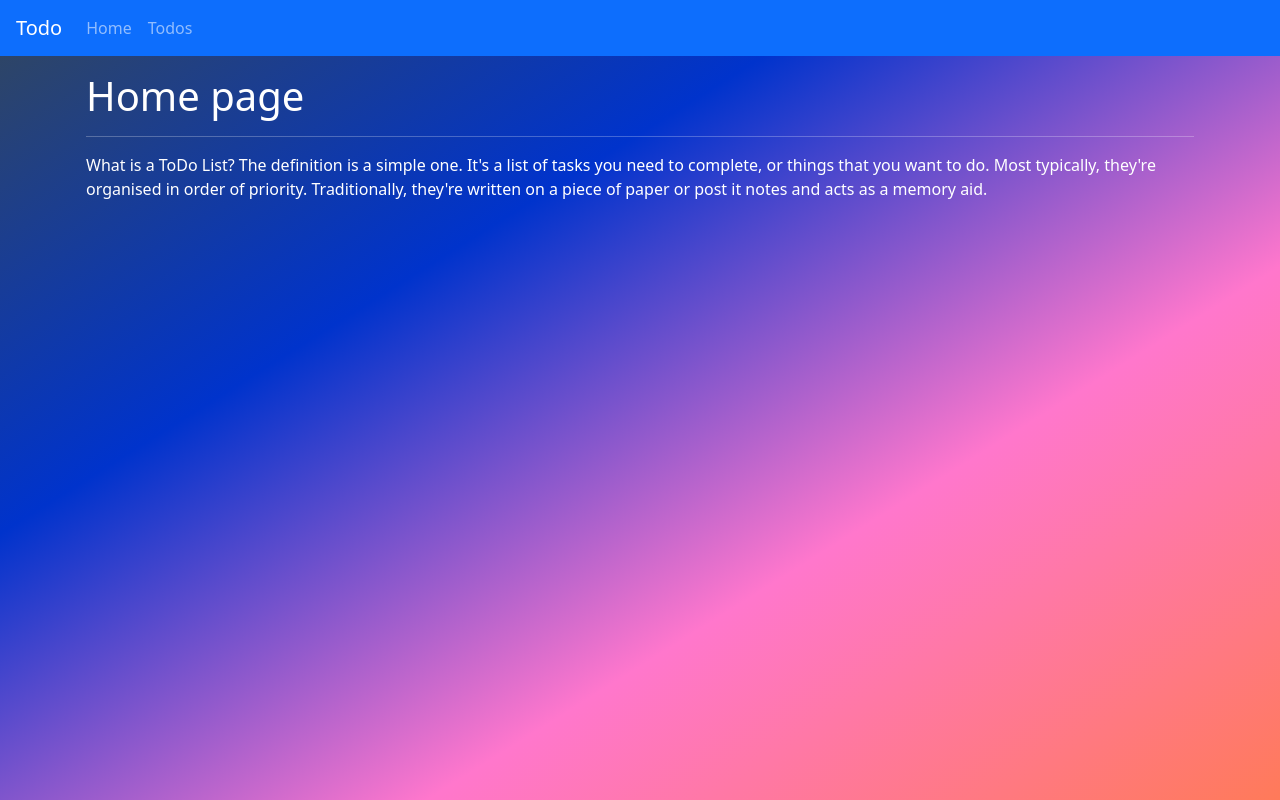
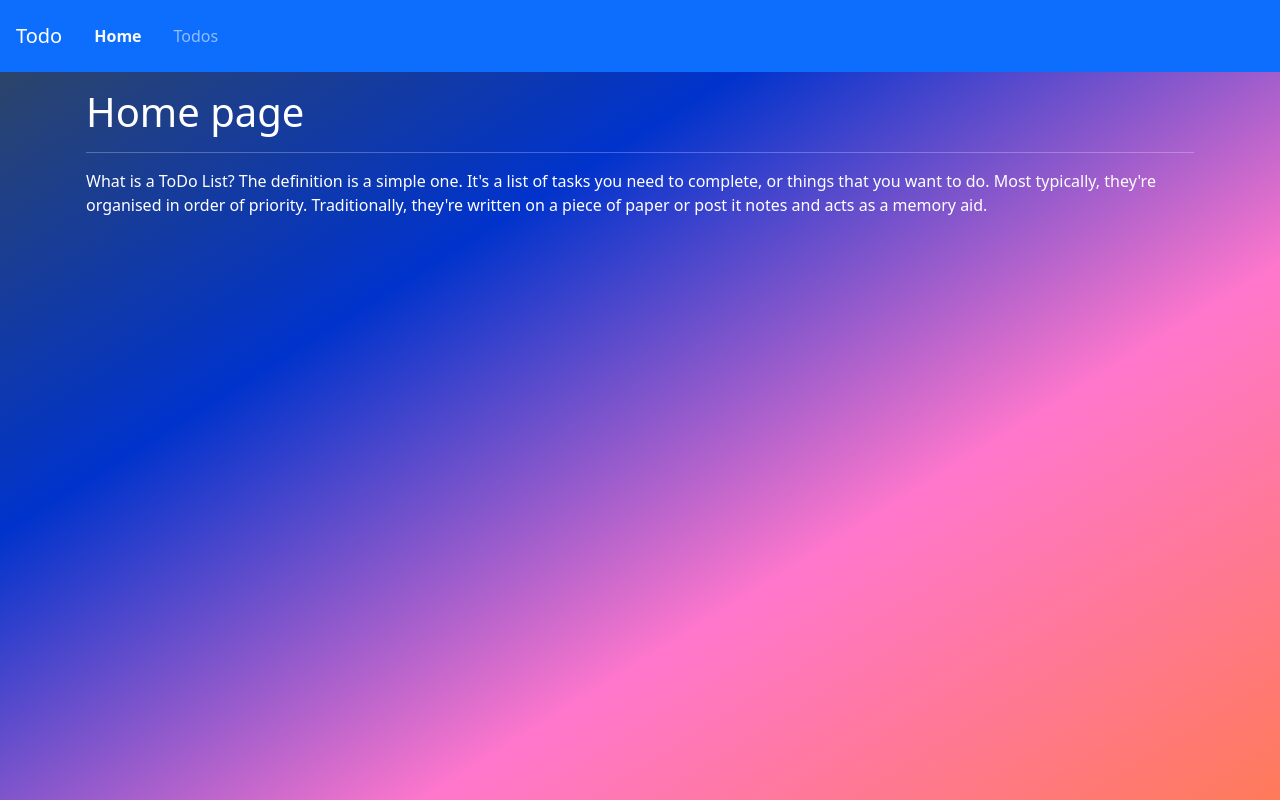
Before and after one commit to nurySar97/vue-to-do, a Vue app: page / in a window 1280 px wide. Built offline with nearby package versions, Linux system fonts and the light colour scheme; what vue-uuid would draw is missing.

Commit message:
navbar fixed

```diff
--- a/src/App.vue
+++ b/src/App.vue
@@ -5,8 +5,24 @@
       <b-navbar-toggle target="nav-collapse" />
       <b-collapse id="nav-collapse" is-nav>
         <b-navbar-nav>
-          <b-nav-item href="/">Home</b-nav-item>
-          <b-nav-item href="/todos">Todos</b-nav-item>
+          <b-nav-item>
+            <b-link
+              class="nav-link"
+              to="/"
+              active-class="fw-bold text-light"
+              exact
+              >Home</b-link
+            >
+          </b-nav-item>
+          <b-nav-item>
+            <b-link
+              class="nav-link"
+              to="/todos"
+              active-class="fw-bold text-light"
+              exact
+              >Todos</b-link
+            >
+          </b-nav-item>
         </b-navbar-nav>
       </b-collapse>
     </b-navbar>
--- a/src/pages/todos.vue
+++ b/src/pages/todos.vue
@@ -22,7 +22,7 @@ export default {
       "https://jsonplaceholder.typicode.com/todos?_limit=10"
     );
     const data = await resp.json();
-    await sleep(2000);
+    await sleep(1000);
     this.todos = data;
     this.loaded = true;
   },
```
